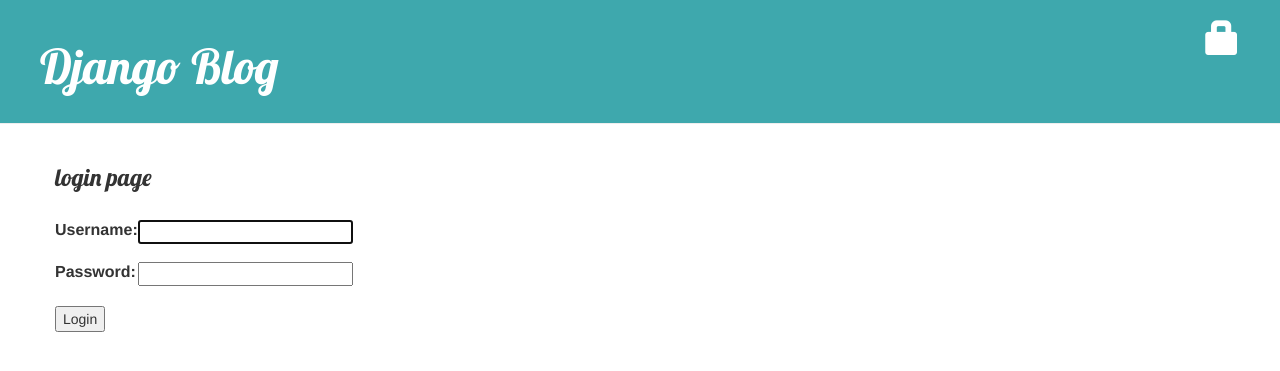
After one commit to ja3p20/CRUD-django, a Django app: page /accounts/login in a window 1280 px wide. The commit adds this page. Shown: the top 371 px of the page. Run offline with Django 3.2, Linux system fonts and the light colour scheme; parts of the project's set-up code (start-up, migrations or seed data) failed here and were passed over; some libraries are stand-ins or nearby versions.

Commit message:
Added user login auth

```diff
--- a/mysite/blog/static/css/blog.css
+++ b/mysite/blog/static/css/blog.css
@@ -1,5 +1,5 @@
 .page-header {
-    background-color: #C25100;
+    background-color: #3ea8ad;
     margin-top: 0;
     padding: 20px 20px 20px 40px;
 }
--- a/mysite/blog/templates/blog/base.html
+++ b/mysite/blog/templates/blog/base.html
@@ -10,13 +10,14 @@
     <body>
         <div class="page-header">
           {% if user.is_authenticated %}
-            <a href="{% url 'post_list' %}" class="top-menu"><span class="glyphicon glyphicon-home"></span></a>
-
+            <!-- <a href="{% url 'post_list' %}" class="top-menu"><span class="glyphicon glyphicon-home"></span></a> -->
             <a href="{% url 'post_draft_list' %}" class="top-menu"><span class="glyphicon glyphicon-edit"></span></a>
-
             <a href="{% url 'post_new' %}" class="top-menu"><span class="glyphicon glyphicon-plus"></span></a>
-            {% endif %}
-            <h1><a href="/">Django Blog</a></h1>
+            <p class="top-menu">Hello {{ user.username }} <small>(<a href="{% url 'logout' %}">Logout</a>)</small> </p>
+          {% else %}
+            <a href="{% url 'login' %}" class="top-menu"> <span class="glyphicon glyphicon-lock"></span> </a>
+          {% endif %}
+          <h1><a href="/">Django Blog</a></h1>
         </div>
         <div class="content container">
             <div class="row">
--- /dev/null
+++ b/mysite/blog/templates/registration/login.html
@@ -0,0 +1,29 @@
+{% extends 'blog/base.html' %}
+
+{% block content %}
+<h3>login page</h3>
+<br>
+{% if form.errors %}
+  <p>Your username and password didn't match. Please try again.</p>
+{% endif %}
+<form action="{% url 'login' %}" method="post">
+  {% csrf_token %}
+  <table>
+    <tr>
+      <td> {{ form.username.label_tag }}</td>
+      <td> {{ form.username }} </td>
+    </tr>
+    <tr>
+      <td><br></td>
+    </tr>
+    <tr>
+      <td> {{ form.password.label_tag }}</td>
+      <td> {{ form.password }}</td>
+    </tr>
+  </table>
+<br>
+  <input type="submit" value="Login">
+  <input type="hidden" name="next" value="{{ next }}"/>
+</form>
+
+{% endblock %}
--- a/mysite/blog/views.py
+++ b/mysite/blog/views.py
@@ -5,12 +5,10 @@ from .forms import PostForm, CommentForm
 from django.shortcuts import redirect
 from django.contrib.auth.decorators import login_required
 
-@login_required
 def post_list(request):
     posts = Post.objects.filter(published_date__lte=timezone.now()).order_by('published_date')
     return render(request, 'blog/post_list.html', {'posts':posts})
 
-@login_required
 def post_detail(request, pk):
     post = get_object_or_404(Post, pk=pk)
     return render(request, 'blog/post_detail.html', {'post': post})
--- a/mysite/mysite/settings.py
+++ b/mysite/mysite/settings.py
@@ -119,3 +119,5 @@ USE_TZ = True
 # https://docs.djangoproject.com/en/2.1/howto/static-files/
 
 STATIC_URL = '/static/'
+
+LOGIN_REDIRECT_URL='/'
--- a/mysite/mysite/urls.py
+++ b/mysite/mysite/urls.py
@@ -16,8 +16,11 @@ Including another URLconf
 from django.contrib import admin
 from django.urls import path
 from django.conf.urls import include
+from django.contrib.auth import views
 
 urlpatterns = [
     path('admin/', admin.site.urls),
+    path('accounts/login', views.LoginView.as_view(),name='login'),
+    path('accounts/logout', views.LogoutView.as_view(next_page='/'),name='logout'),
     path('', include('blog.urls')),
 ]
```
Also changed, not shown: mysite/db.sqlite3.
